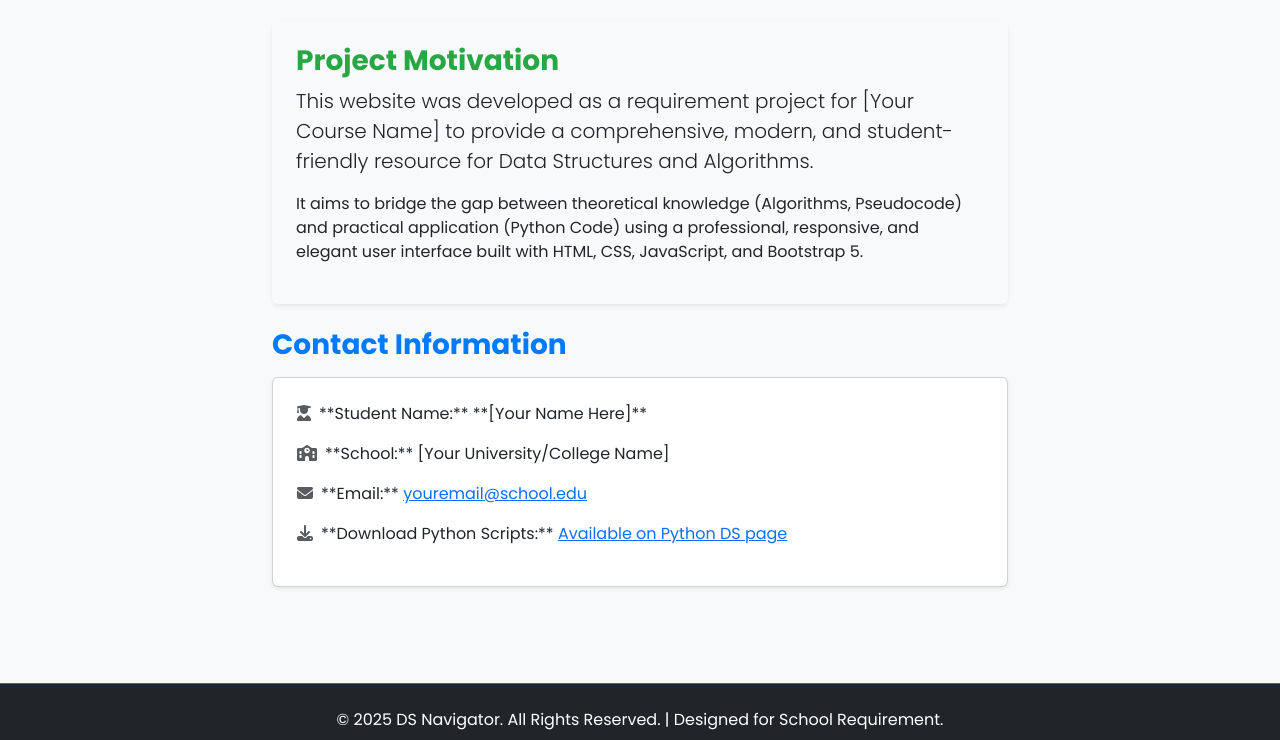
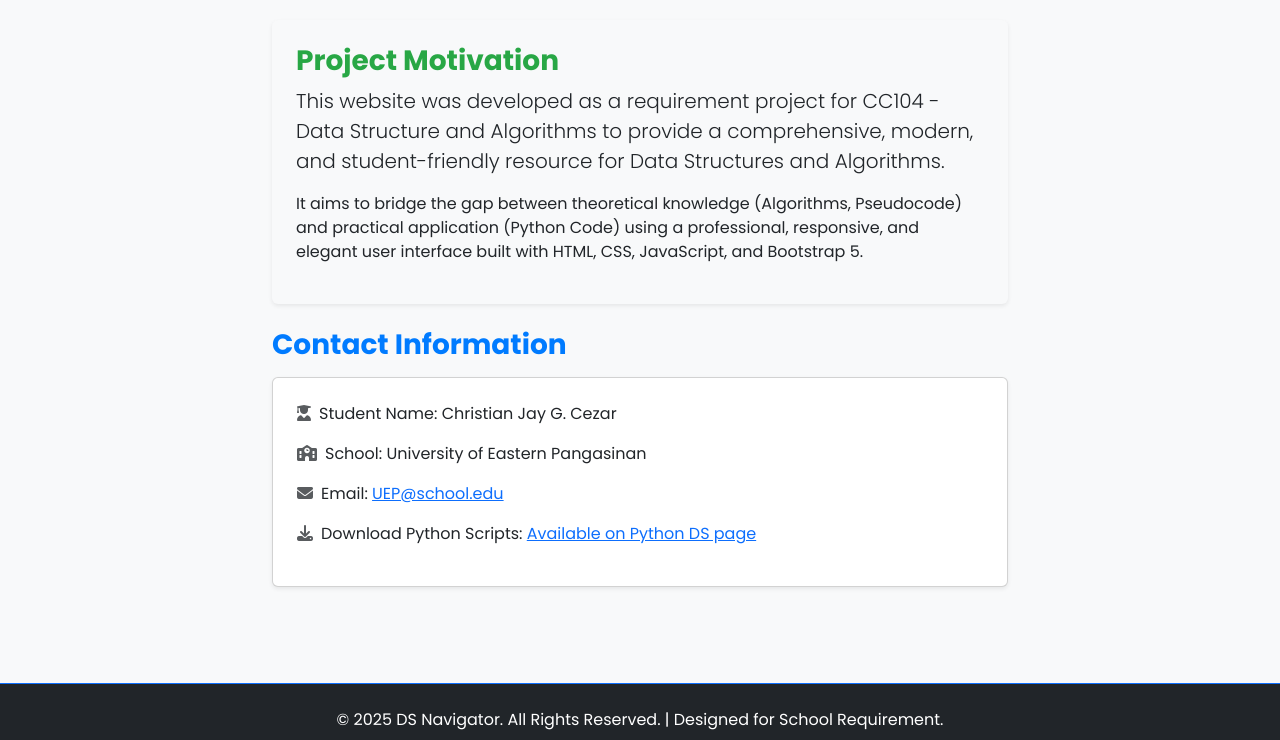
Before and after one commit to Ce1ejong/DSA_web, a plain HTML site: page about.html in a window 1280 px wide. Shown: the part 205-945 px from the top of the page. Drawn offline with nearby package versions, Linux system fonts and the light colour scheme.

Commit message:
about.html

```diff
--- a/about.html
+++ b/about.html
@@ -45,16 +45,16 @@
             <div class="col-lg-8 mx-auto">
                 <div class="p-4 bg-light rounded shadow-sm mb-4">
                     <h3 class="fw-bold text-success">Project Motivation</h3>
-                    <p class="lead">This website was developed as a requirement project for [Your Course Name] to provide a comprehensive, modern, and student-friendly resource for Data Structures and Algorithms.</p>
+                    <p class="lead">This website was developed as a requirement project for CC104 - Data Structure and Algorithms to provide a comprehensive, modern, and student-friendly resource for Data Structures and Algorithms.</p>
                     <p>It aims to bridge the gap between theoretical knowledge (Algorithms, Pseudocode) and practical application (Python Code) using a professional, responsive, and elegant user interface built with HTML, CSS, JavaScript, and Bootstrap 5.</p>
                 </div>
 
                 <h3 class="fw-bold text-primary mb-3">Contact Information</h3>
                 <div class="card p-4 shadow-sm">
-                    <p><i class="fas fa-user-graduate me-2 text-muted"></i>**Student Name:** **[Your Name Here]**</p>
-                    <p><i class="fas fa-school me-2 text-muted"></i>**School:** [Your University/College Name]</p>
-                    <p><i class="fas fa-envelope me-2 text-muted"></i>**Email:** <a href="mailto:youremail@school.edu">youremail@school.edu</a></p>
-                    <p><i class="fas fa-download me-2 text-muted"></i>**Download Python Scripts:** <a href="data_structures.html" class="text-decoration-underline">Available on Python DS page</a></p>
+                    <p><i class="fas fa-user-graduate me-2 text-muted"></i>Student Name: Christian Jay G. Cezar</p>
+                    <p><i class="fas fa-school me-2 text-muted"></i>School: University of Eastern Pangasinan</p>
+                    <p><i class="fas fa-envelope me-2 text-muted"></i>Email: <a href="https://uepbinalonan.edu.ph/home">UEP@school.edu</a></p>
+                    <p><i class="fas fa-download me-2 text-muted"></i>Download Python Scripts:  <a href="data_structures.html" class="text-decoration-underline">Available on Python DS page</a></p>
                 </div>
             </div>
         </div>
@@ -69,4 +69,5 @@
     <script src="https://cdn.jsdelivr.net/npm/bootstrap@5.3.3/dist/js/bootstrap.bundle.min.js"></script>
     <script src="js/script.js"></script>
 </body>
+
 </html>
```
